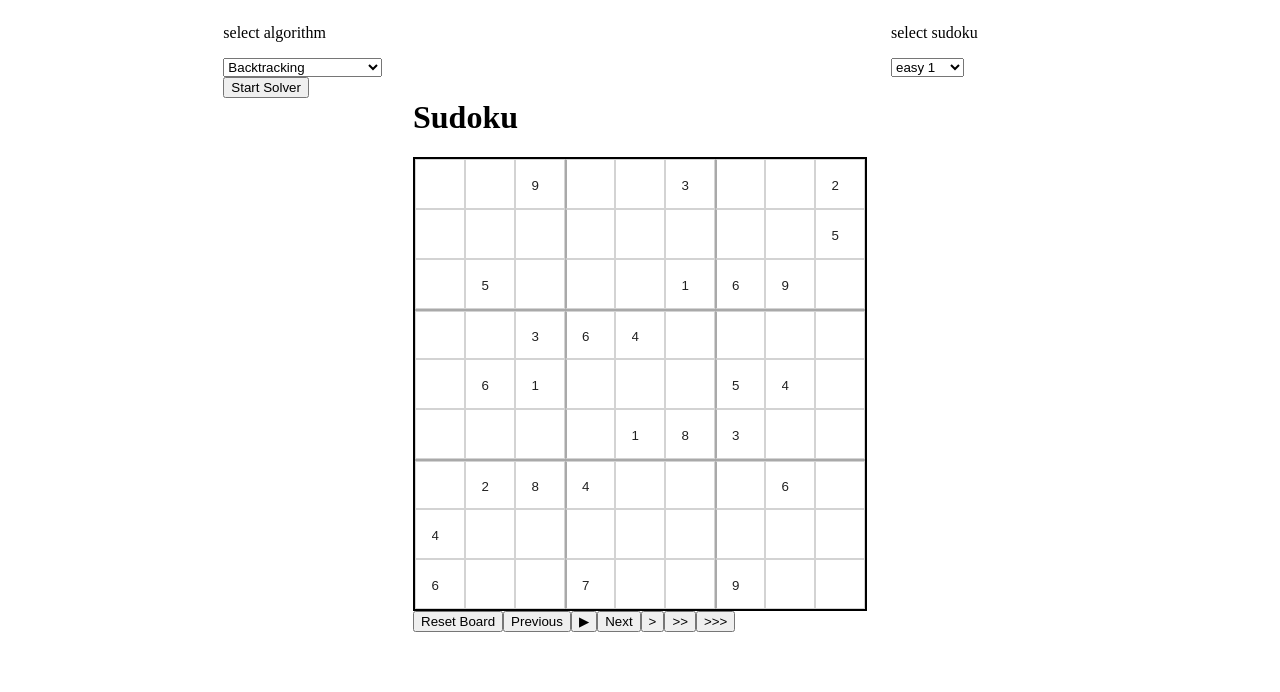
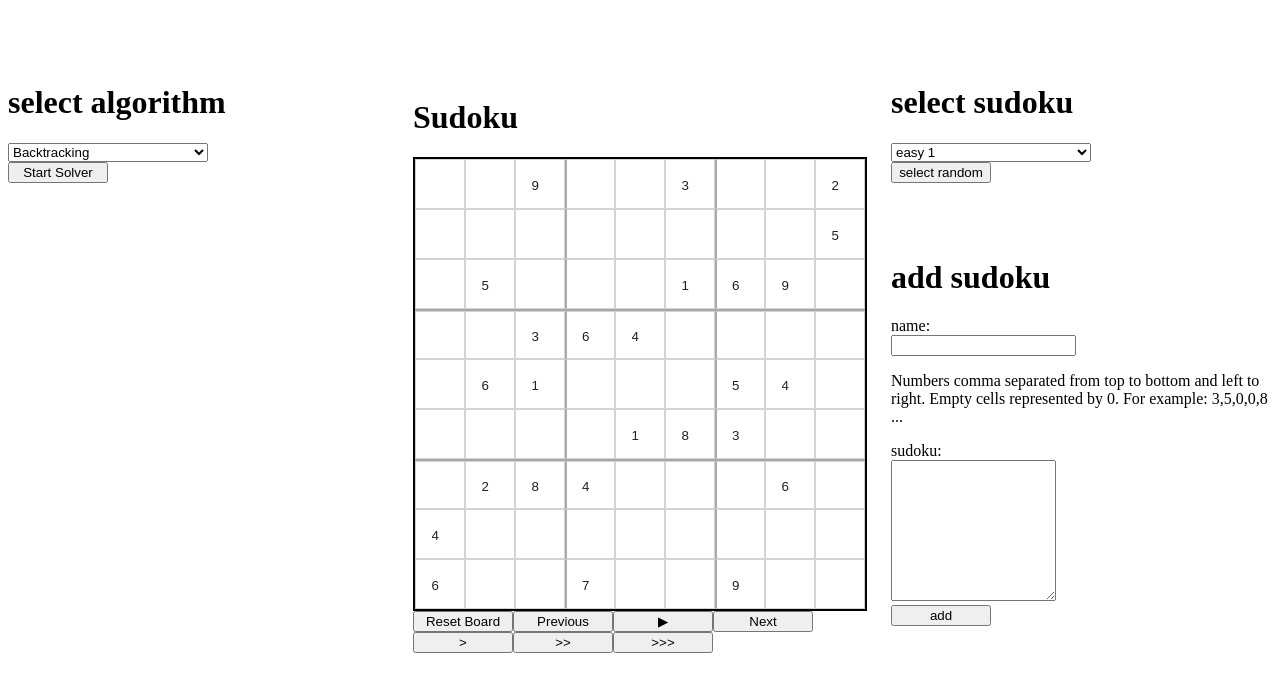
Before and after one commit to universalmensch/Projektarbeit, a Vue app: page / in a window 1280 px wide. Shown: the top 692 px of the page. Built offline with nearby package versions, Linux system fonts and the light colour scheme.

Commit message:
feat: added the possibility to add additional sudokus.

```diff
--- a/src/components/SolverTab.vue
+++ b/src/components/SolverTab.vue
@@ -25,7 +25,7 @@ const start = () => {
 </script>
 
 <template>
-  <p>select algorithm</p>
+  <h1 style="margin-top: 20%">select algorithm</h1>
   <select v-model="selectedSolver">
     <option
         v-for="solver in solvers"
@@ -35,7 +35,7 @@ const start = () => {
       {{ solver.name }}
     </option>
   </select>
-
+  <br>
   <button @click="start">Start Solver</button>
 </template>
 
--- a/src/components/SudokuManager.ts
+++ b/src/components/SudokuManager.ts
@@ -3,16 +3,8 @@ import type {NumericSudoku} from "../types/Sudoku.ts";
 
 let newSudokus: NumericSudoku[] = [];
 
-export function addSudoku(name: string, newSudoku: number[]) {
-    const cells: number[][] = [];
-
-    for (let i = 0; i < 81; i += 9) {
-        cells.push(newSudoku.slice(i, i + 9));
-    }
-
-    newSudokus.push({
-        name, cells
-    } as NumericSudoku)
+export function addSudoku(sudoku: NumericSudoku) {
+    newSudokus.push(sudoku)
 }
 
 export function getRandomSudoku() {
--- a/src/components/SudokuSelectionTab.vue
+++ b/src/components/SudokuSelectionTab.vue
@@ -1,6 +1,7 @@
 <script lang="ts" setup>
 import type {NumericSudoku} from "../types/Sudoku.ts";
-import {getSudokus} from "./SudokuManager.ts";
+import {addSudoku, getRandomSudoku, getSudokus} from "./SudokuManager.ts";
+import {ref} from "vue";
 
 const emit = defineEmits<{
   (event: 'sudokuSelected', value: NumericSudoku): void
@@ -10,21 +11,83 @@ const selectSudoku = (sudoku: NumericSudoku) => {
   emit('sudokuSelected', sudoku);
 }
 
-let selectedSudoku: NumericSudoku = getSudokus()[0];
-selectSudoku(selectedSudoku);
+let sudokus = ref(getSudokus());
+const selectedSudoku = ref(getSudokus()[0]);
+selectSudoku(selectedSudoku.value);
+
+const sudokuName = ref('');
+const newSudoku = ref('');
+const error = ref<string | null>(null);
+
+const addNewSudoku = () => {
+  error.value = null;
+
+  const cleaned = newSudoku.value.replace(/\s/g, "");
+  const values = cleaned.split(",").map(Number);
+
+  if (values.length !== 81) {
+    error.value = "wrong number of cells";
+    return;
+  }
+
+  if (values.some(n => !Number.isInteger(n) || n < 0 || n > 9)) {
+    error.value = "only values between 0 and 9 are possible";
+    return;
+  }
+
+  let Sudoku = {
+    name: sudokuName.value,
+    cells: Array.from({length: 9}, (_, row) =>
+        values.slice(row * 9, row * 9 + 9)
+    )
+  };
+
+  addSudoku(Sudoku)
+  sudokus.value = getSudokus();
+}
+
+const selectRandom = () => {
+  selectedSudoku.value = getRandomSudoku()
+  emit('sudokuSelected', selectedSudoku.value);
+}
 </script>
 
 <template>
-  <p>select sudoku</p>
+  <h1 style="margin-top: 20%">select sudoku</h1>
   <select v-model="selectedSudoku" @change="selectSudoku(selectedSudoku)">
     <option
-        v-for="sudoku in getSudokus()"
+        v-for="sudoku in sudokus"
         :key="sudoku.name"
         :value="sudoku"
     >
       {{ sudoku.name }}
     </option>
   </select>
+  <br>
+  <button @click="selectRandom">select random</button>
+  <h1 style="margin-top: 20%"><b>add sudoku</b></h1>
+  <label for="sudokuName">name: </label>
+  <br>
+  <input
+      id="sudokuName"
+      v-model="sudokuName"
+      type="text"
+  />
+  <br>
+  <p>Numbers comma separated from top to bottom and left to right. Empty cells represented by 0. For example: 3,5,0,0,8
+    ...</p>
+  <label for="sudoku">sudoku: </label>
+  <br>
+  <textarea
+      id="sudoku"
+      v-model="newSudoku"
+      cols="18"
+      rows="9"
+      type="text"
+  />
+  <br>
+  <button @click="addNewSudoku">add</button>
+  {{ error }}
 </template>
 
 <style scoped>
--- a/src/style.css
+++ b/src/style.css
@@ -1,6 +1,14 @@
 body {
-  background: white;
-  display: flex;
-  color: black;
-  justify-content: center;
+    background: white;
+    display: flex;
+    color: black;
+    justify-content: center;
 }
+
+button {
+    width: 100px;
+}
+
+select {
+    width: 200px;
+}
```
